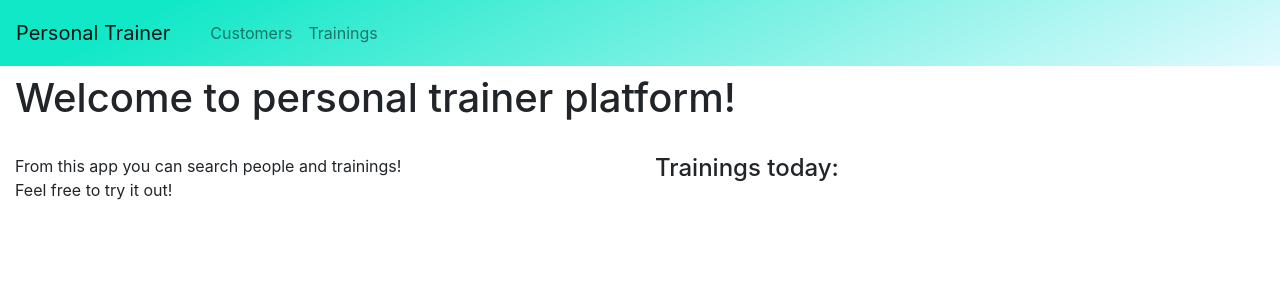
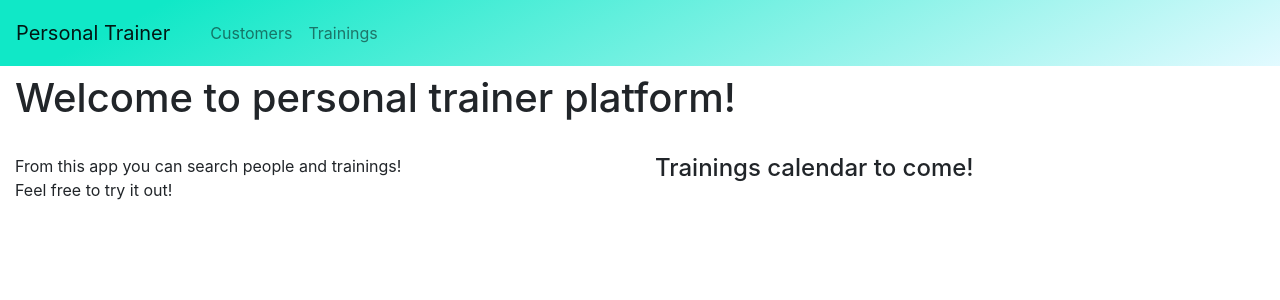
Before and after one commit to javeuh/traineri, a React (Create React App) app: page / in a window 1280 px wide. Shown: the top 300 px of the page. Built offline with nearby package versions, Linux system fonts and the light colour scheme.

Commit message:
changes home text calendar to come

```diff
--- a/src/components/home-component/index.js
+++ b/src/components/home-component/index.js
@@ -14,7 +14,7 @@ const Home = () => {
                     </p>
                 </div>
                 <div className="col-md-6">
-                    <h4>Trainings today:</h4>
+                    <h4>Trainings calendar to come!</h4>
                 </div>
             </div>
         </div>
```
